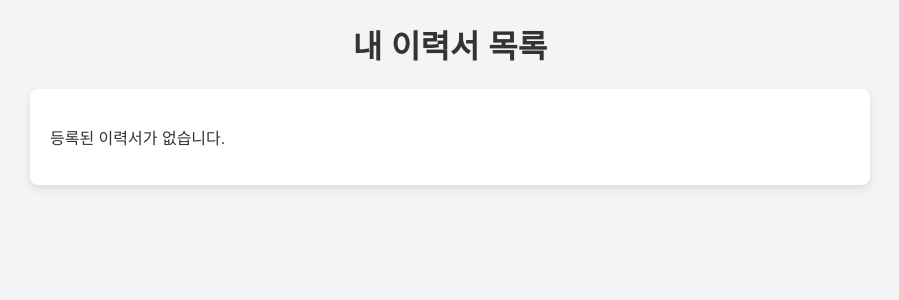
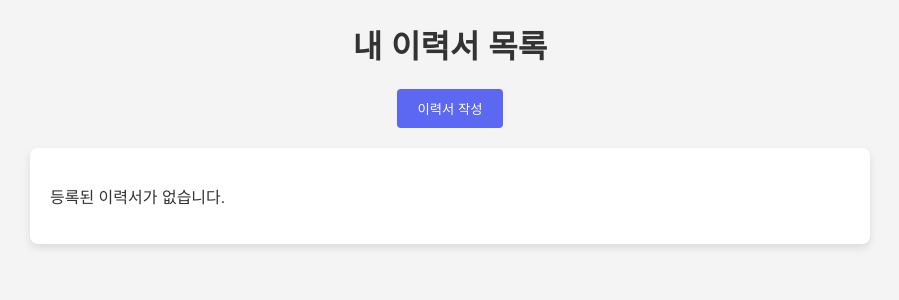
Before and after one commit to Dongyeon0123/DroneSpace, a PHP site: page /mycer.php in a window 1280 px wide. Shown: the part 116-416 px from the top of the page, without its empty margins (190-1089 px from the left). Run offline with PHP 8.4, Linux system fonts and the light colour scheme; the visitor is signed in with stand-in values (Sample User, id 1); data that the repository does not hold is empty.

Commit message:
이력서 페이지 수정

```diff
--- a/mycer.php
+++ b/mycer.php
@@ -105,6 +105,23 @@ $conn->close();
             resize: vertical; /* 사용자가 세로 크기 조절 가능 */
         }
 
+        .button-container {
+            text-align: center;
+            margin-bottom: 20px;
+        }
+        .create-button {
+            background-color: #5C67F2;
+            color: white;
+            padding: 10px 20px;
+            border: none;
+            border-radius: 4px;
+            cursor: pointer;
+            transition: background-color 0.3s;
+        }
+        .create-button:hover {
+            background-color: #4a54e1;
+        }
+
         .edit-button {
             background-color: #5C67F2;
             color: white;
@@ -160,6 +177,9 @@ $conn->close();
         </div>
     </header>
     <h1>내 이력서 목록</h1>
+    <div class="button-container">
+        <button class="create-button" onclick="location.href='mycer.html'">이력서 작성</button>
+    </div>
     <div class="resume-list">
         <?php if (empty($resumes)): ?>
             <p>등록된 이력서가 없습니다.</p>
@@ -187,7 +207,7 @@ $conn->close();
                     <img src="<?= htmlspecialchars($resume['resume_photo']); ?>" alt="이력서 사진">
                 <?php endif; ?>
                 <button class="edit-button" onclick="location.href='edit_resume.php?id=<?= $resume['resume_id']; ?>'">수정</button>
-                <button class="delete-button" onclick="if(confirm('정말 삭제하시겠습니까?')) location.href='delete_resume.php?id=<?= $resume['id']; ?>'">삭제</button>
+                <button class="delete-button" onclick="deleteResume(<?= $resume['resume_id']; ?>)">삭제</button>
             </div>
             <?php endforeach; ?>
         <?php endif; ?>
@@ -214,9 +234,9 @@ $conn->close();
                         <li><a href="information.php">국가 자격증 안내</a></li>
                         <li><a href="money.php">교육비 지원 안내</a></li>
                         <li><a href="company.php">기관/단체 교육 안내</a></li>
-                        <li><a href="type1.php">1종 조종자 과정</a></li>
-                        <li><a href="type2.php">2종 조종자 과정</a></li>
-                        <li><a href="type3.php">3종 조종자 과정</a></li>
+                        <li><a href="type1.php">1종 조종자 과정</li></a>
+                        <li><a href="type2.php">2종 조종자 과정</li></a>
+                        <li><a href="type3.php">3종 조종자 과정</li></a>
                         <li><a href="education.php">드론 운용자 교육</a></li>
                         <li><a href="instructor.php">지도 조종자 과정</a></li>
                         <li><a href="practical.php">실기 평가자 과정</a></li>
@@ -272,6 +292,26 @@ $conn->close();
             var menuOverlay = document.getElementById('menuOverlay');
             menuOverlay.classList.remove('show');  // 'show' 클래스를 제거하여 팝업 숨김
         }
+
+        function deleteResume(resume_id) {
+            if (confirm('정말 삭제하시겠습니까?')) {
+                var xhr = new XMLHttpRequest();
+                xhr.open("POST", "delete_resume.php", true);
+                xhr.setRequestHeader("Content-Type", "application/x-www-form-urlencoded");
+                xhr.onreadystatechange = function () {
+                    if (xhr.readyState === 4 && xhr.status === 200) {
+                        var response = JSON.parse(xhr.responseText);
+                        if (response.success) {
+                            alert('이력서가 성공적으로 삭제되었습니다.');
+                            location.reload();
+                        } else {
+                            alert('이력서 삭제에 실패했습니다: ' + response.message);
+                        }
+                    }
+                };
+                xhr.send("id=" + resume_id);
+            }
+        }
     </script>
 </body>
 </html>
--- a/submit_resume.php
+++ b/submit_resume.php
@@ -40,9 +40,9 @@ $stmt = $conn->prepare("INSERT INTO resumes (memberid, name, birthdate, phone, a
 $stmt->bind_param("ssssssssss", $memberid, $name, $birthdate, $phone, $address, $education_level, $university_name, $certifications, $experience_json, $resume_photo);
 
 if ($stmt->execute()) {
-    echo "<script>alert('이력서가 성공적으로 제출되었습니다.'); window.location.href='mycer.php';</script>";
+    echo "<script>alert('이력서가 성공적으로 작성되었습니다.'); window.location.href='mycer.php';</script>";
 } else {
-    echo "<script>alert('이력서 제출 중 오류가 발생했습니다.'); window.history.back();</script>";
+    echo "<script>alert('이력서 작성 중 오류가 발생했습니다.'); window.history.back();</script>";
 }
 
 $stmt->close();
```
Also changed, not shown: delete_resume.php (+7 -7 lines).
